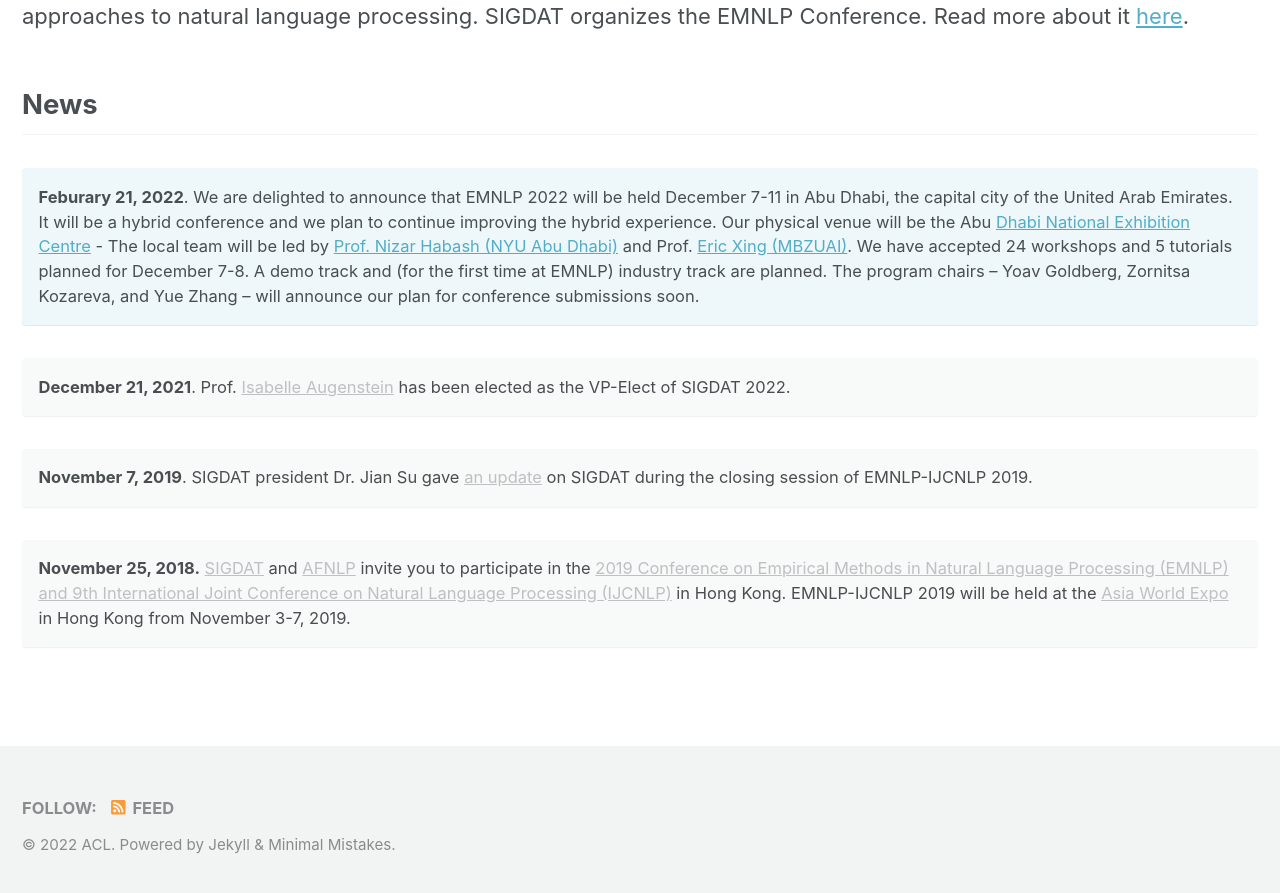
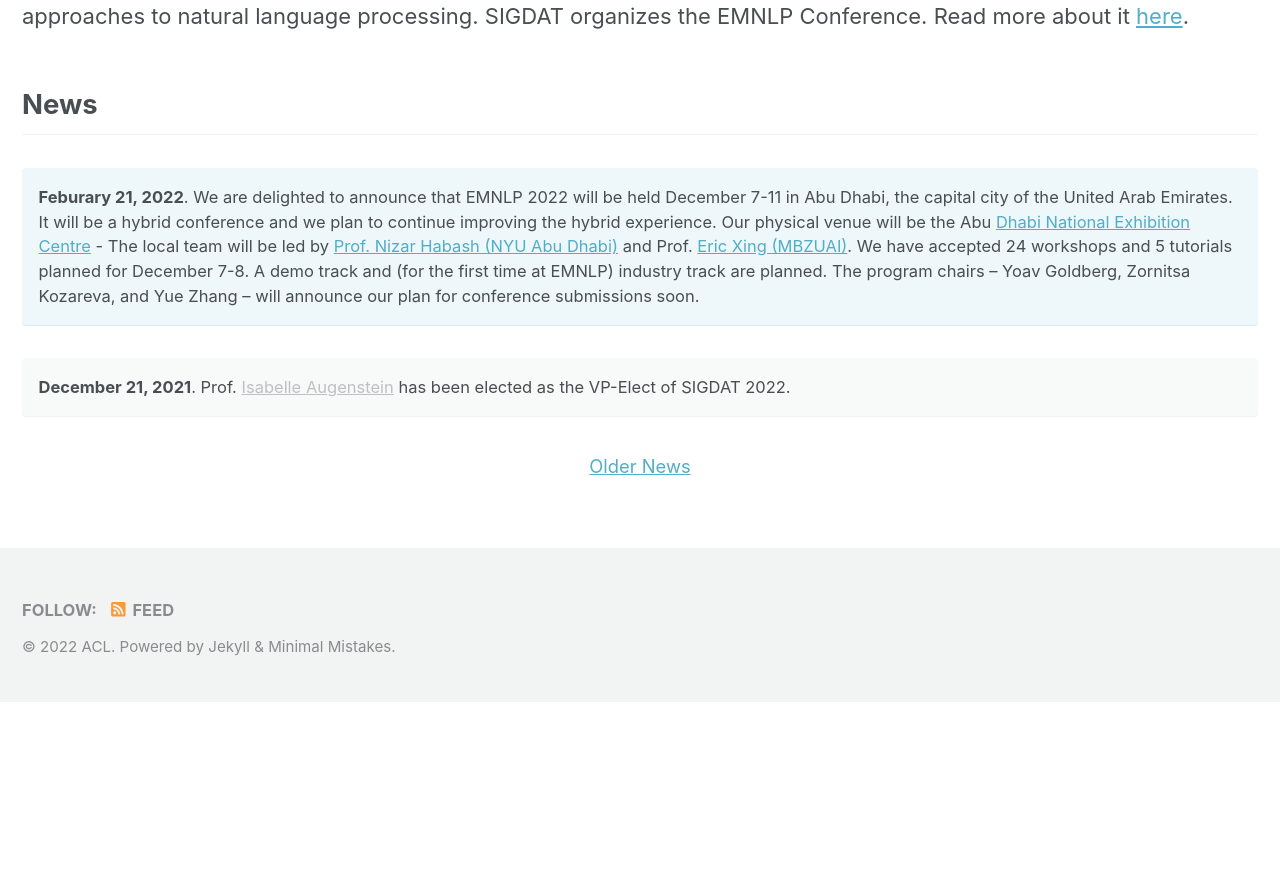
Before and after one commit to sigdat-org/sigdat, a Jekyll site: the page built from _pages/home.md, in a window 1280 px wide and 900 px high, scrolled down 669 px. Shown: the top 893 px of the window. Built offline with Jekyll 4.4.1, drawn with Linux system fonts in a browser that asks for light colours; nearby versions of some CDN libraries; after the commit the page ends 1371 px from its top, so only the background shows below that.

Commit message:
Add archive page for older news.

```diff
--- a/_pages/home.md
+++ b/_pages/home.md
@@ -19,8 +19,6 @@ SIGDAT is the [Association for Computational Linguistics](https://aclweb.org) sp
 **December 21, 2021**. Prof. [Isabelle Augenstein](http://isabelleaugenstein.github.io/) has been elected as the VP-Elect of SIGDAT 2022.
 {: .notice}
 
-**November 7, 2019**. SIGDAT president Dr. Jian Su gave [an update](/assets/documents/SIGDAT-2019-update.pdf) on SIGDAT during the closing session of EMNLP-IJCNLP 2019.
-{: .notice}
-
-**November 25, 2018.**  [SIGDAT](https://sigdat.org/) and [AFNLP](http://www.afnlp.org/wp/) invite you to participate in the [2019 Conference on Empirical Methods in Natural Language Processing (EMNLP) and 9th International Joint Conference on Natural Language Processing (IJCNLP)](https://www.emnlp-ijcnlp2019.org) in Hong Kong. EMNLP-IJCNLP 2019 will be held at the [Asia World Expo](https://www.asiaworld-expo.com/) in Hong Kong from November 3-7, 2019.
-{: .notice}
+<div class="text-center">
+    <a href="/archive" style="font-size: smaller; font-decoration: italic;">Older News</a>
+</div>
```
Also changed, not shown: _pages/archive.md (added, +14 -0 lines).
